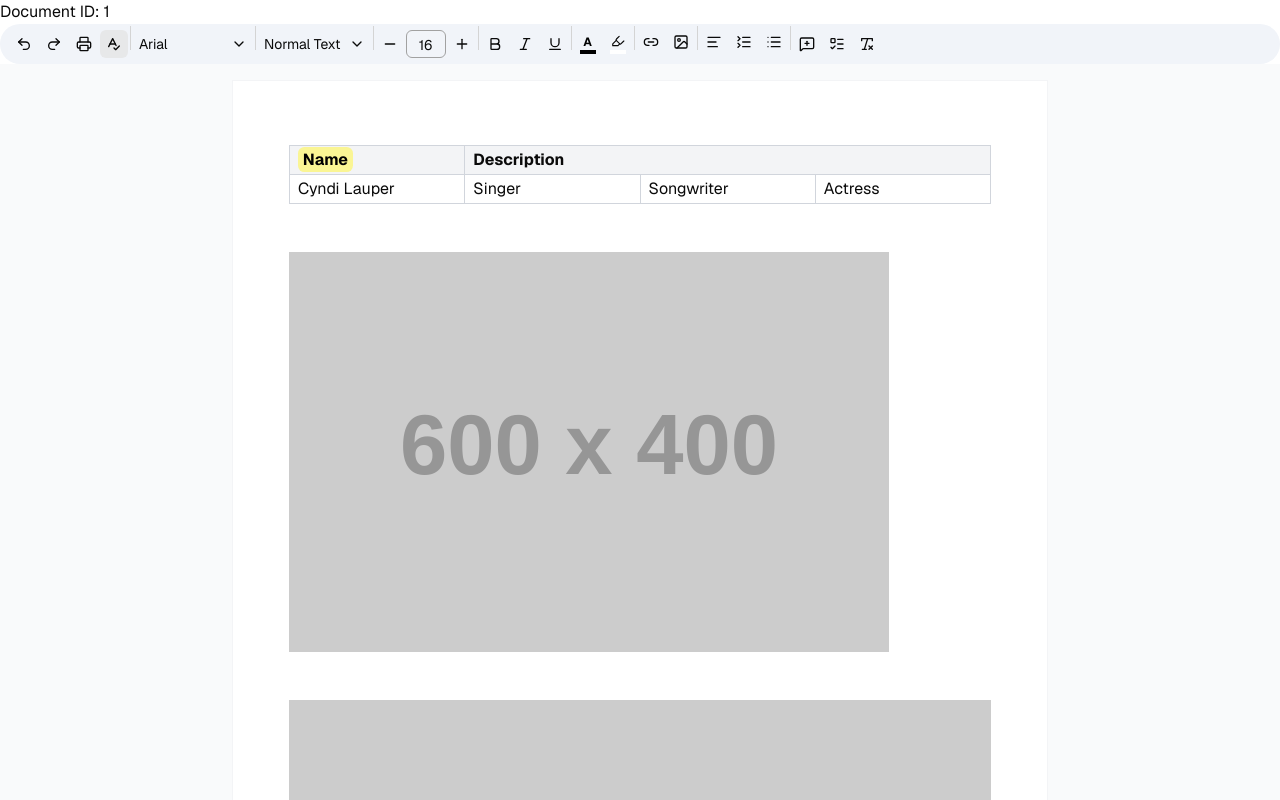
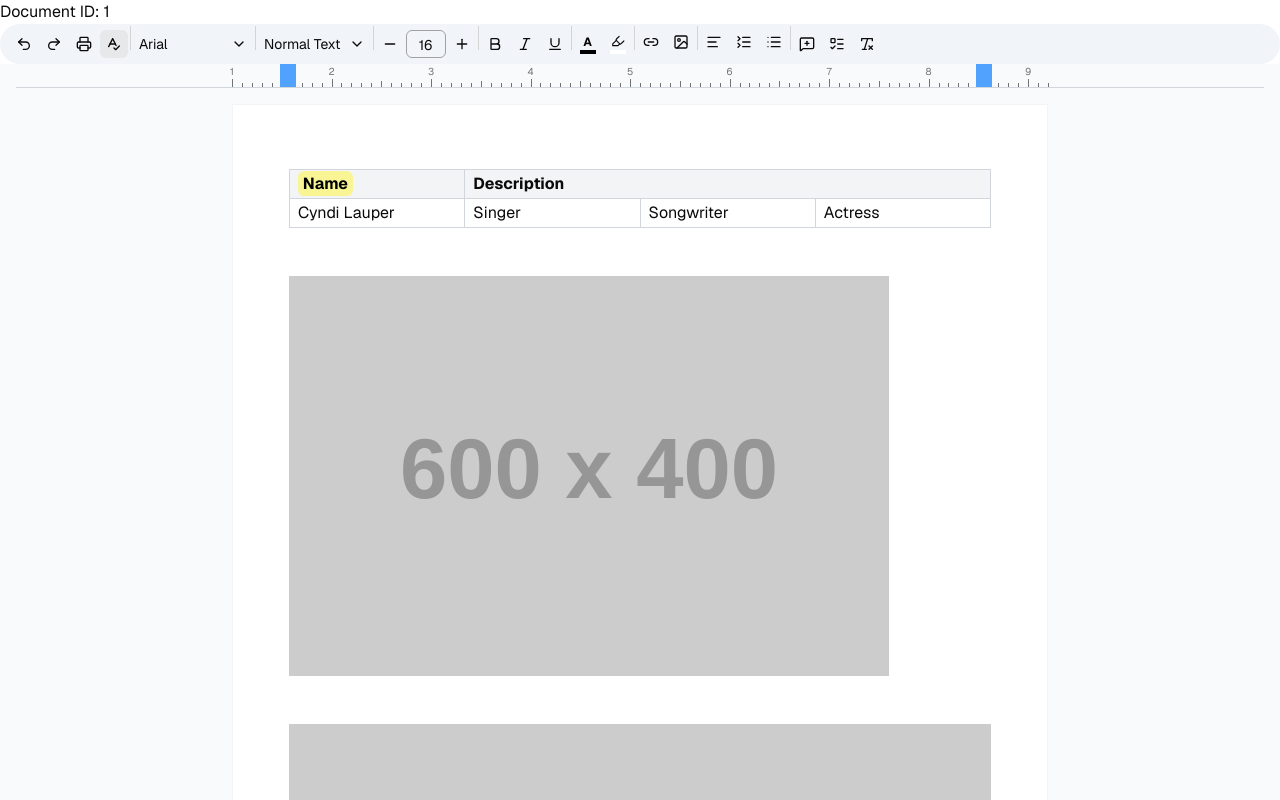
Before and after one commit to DenisDolgov/docs-app, a Next.js app: page /documents/1 in a window 1280 px wide. Shown: the top 800 px of the page. Built offline with nearby package versions, Linux system fonts and the light colour scheme.

Commit message:
feat(editor): page ruler component

```diff
--- /dev/null
+++ b/app/documents/[documentId]/Ruler.tsx
@@ -0,0 +1,154 @@
+import { useRef, useState } from 'react';
+
+const markers = Array.from({ length: 83 }, (_, i) => i);
+
+// todo заменить все повторяющиеся значения на константы, например PAGE_WIDTH=816
+export const Ruler = () => {
+  const [leftMargin, setLeftMargin] = useState(56);
+  const [rightMargin, setRightMargin] = useState(56);
+  const [isDraggingLeft, setIsDraggingLeft] = useState(false);
+  const [isDraggingRight, setIsDraggingRight] = useState(false);
+  const rulerRef = useRef<HTMLDivElement>(null);
+
+  const handleLeftMouseDown = () => {
+    setIsDraggingLeft(true);
+  };
+
+  const handleRightMouseDown = () => {
+    setIsDraggingRight(true);
+  };
+
+  const handleMouseMove = (e: React.MouseEvent) => {
+    if ((isDraggingLeft || isDraggingRight) && rulerRef.current) {
+      const container = rulerRef.current.querySelector('#ruler-container');
+
+      if (container) {
+        const containerRect = container.getBoundingClientRect();
+        const relativeX = e.clientX - containerRect.left;
+        const rawPosition = Math.max(0, Math.min(816, relativeX));
+
+        if (isDraggingLeft) {
+          const maxLeftPosition = 816 - rightMargin - 100;
+          const newLeftPosition = Math.min(rawPosition, maxLeftPosition);
+          setLeftMargin(newLeftPosition);
+        } else if (isDraggingRight) {
+          const maxRightPosition = 816 - (leftMargin + 100);
+          const newRightPosition = Math.max(816 - rawPosition, 0);
+          const constrainedRightPosition = Math.min(
+            newRightPosition,
+            maxRightPosition,
+          );
+          setRightMargin(constrainedRightPosition);
+        }
+      }
+    }
+  };
+
+  const handleMouseUp = () => {
+    setIsDraggingLeft(false);
+    setIsDraggingRight(false);
+  };
+
+  const handleLeftDoubleClick = () => {
+    setLeftMargin(56);
+  };
+
+  const handleRightDoubleClick = () => {
+    setRightMargin(56);
+  };
+
+  return (
+    <div
+      // todo fix
+      role="button"
+      ref={rulerRef}
+      onMouseMove={handleMouseMove}
+      onMouseUp={handleMouseUp}
+      onMouseLeave={handleMouseUp}
+      className="h-6 border-b border-gray-300 flex items-end relative select-none print:hidden"
+    >
+      <div
+        className="max-w-[816px] mx-auto w-full h-full relative"
+        id="ruler-container"
+      >
+        <Marker
+          position={leftMargin}
+          isLeft
+          isDragging={isDraggingLeft}
+          onMouseDown={handleLeftMouseDown}
+          onDoubleClick={handleLeftDoubleClick}
+        />
+        <div className="absolute inset-x-0 bottom-0 h-full">
+          <div className="relative h-full w-[816px]">
+            {markers.map((marker) => {
+              const position = (marker * 816) / 82;
+
+              return (
+                <div
+                  key={marker}
+                  className="absolute bottom-0"
+                  style={{ left: `${position}px` }}
+                >
+                  {marker % 10 === 0 && (
+                    <>
+                      <div className="absolute bottom-0 w-px h-2 bg-neutral-500" />
+                      <span className="absolute bottom-2 text-[10px] text-neutral-500 transform -translate-x-1/2">
+                        {marker / 10 + 1}
+                      </span>
+                    </>
+                  )}
+                  {marker % 5 === 0 && marker % 10 !== 0 && (
+                    <div className="absolute bottom-0 w-px h-1.5 bg-neutral-500" />
+                  )}
+                  {marker % 5 !== 0 && (
+                    <div className="absolute bottom-0 w-px h-1 bg-neutral-500" />
+                  )}
+                </div>
+              );
+            })}
+          </div>
+        </div>
+        <Marker
+          position={rightMargin}
+          isDragging={isDraggingRight}
+          onMouseDown={handleRightMouseDown}
+          onDoubleClick={handleRightDoubleClick}
+        />
+      </div>
+    </div>
+  );
+};
+
+interface MarkerProps {
+  position: number;
+  isLeft?: boolean;
+  isDragging: boolean;
+  onMouseDown: () => void;
+  onDoubleClick: () => void;
+}
+
+const Marker = ({
+  position,
+  isLeft,
+  isDragging,
+  onMouseDown,
+  onDoubleClick,
+}: MarkerProps) => {
+  return (
+    <div
+      // todo fix
+      role="button"
+      className="absolute top-0 w-4 h-full cursor-ew-resize z-[5] group -ml-2 bg-blue-400"
+      style={{ [isLeft ? 'left' : 'right']: `${position}px` }}
+      onMouseDown={onMouseDown}
+      onDoubleClick={onDoubleClick}
+    >
+      <div
+        className="absolute left-1/2 top-4 transform -translate-x-1/2 transition-opacity duration-150 w-px h-[100vh] bg-blue-400"
+        style={{
+          display: isDragging ? 'block' : 'none',
+        }}
+      />
+    </div>
+  );
+};
--- a/app/documents/[documentId]/editor.tsx
+++ b/app/documents/[documentId]/editor.tsx
@@ -11,6 +11,7 @@ import Underline from '@tiptap/extension-underline';
 import { EditorContent, useEditor } from '@tiptap/react';
 import StarterKit from '@tiptap/starter-kit';
 
+import { Ruler } from '@/app/documents/[documentId]/Ruler';
 import { useEditorStore } from '@/store/use-editor-store';
 
 // todo use tiptap hooks for state sharing
@@ -107,6 +108,7 @@ export const Editor = () => {
 
   return (
     <div className="size-full overflow-x-auto bg-gray-50 px-4 print:p-0 print:bg-white print:overflow-visible">
+      <Ruler />
       <div className="min-w-max flex justify-center w-[816px] py-4 print:p-0 mx-auto print:w-full print:min-w-0">
         <EditorContent editor={editor} />
       </div>
```
